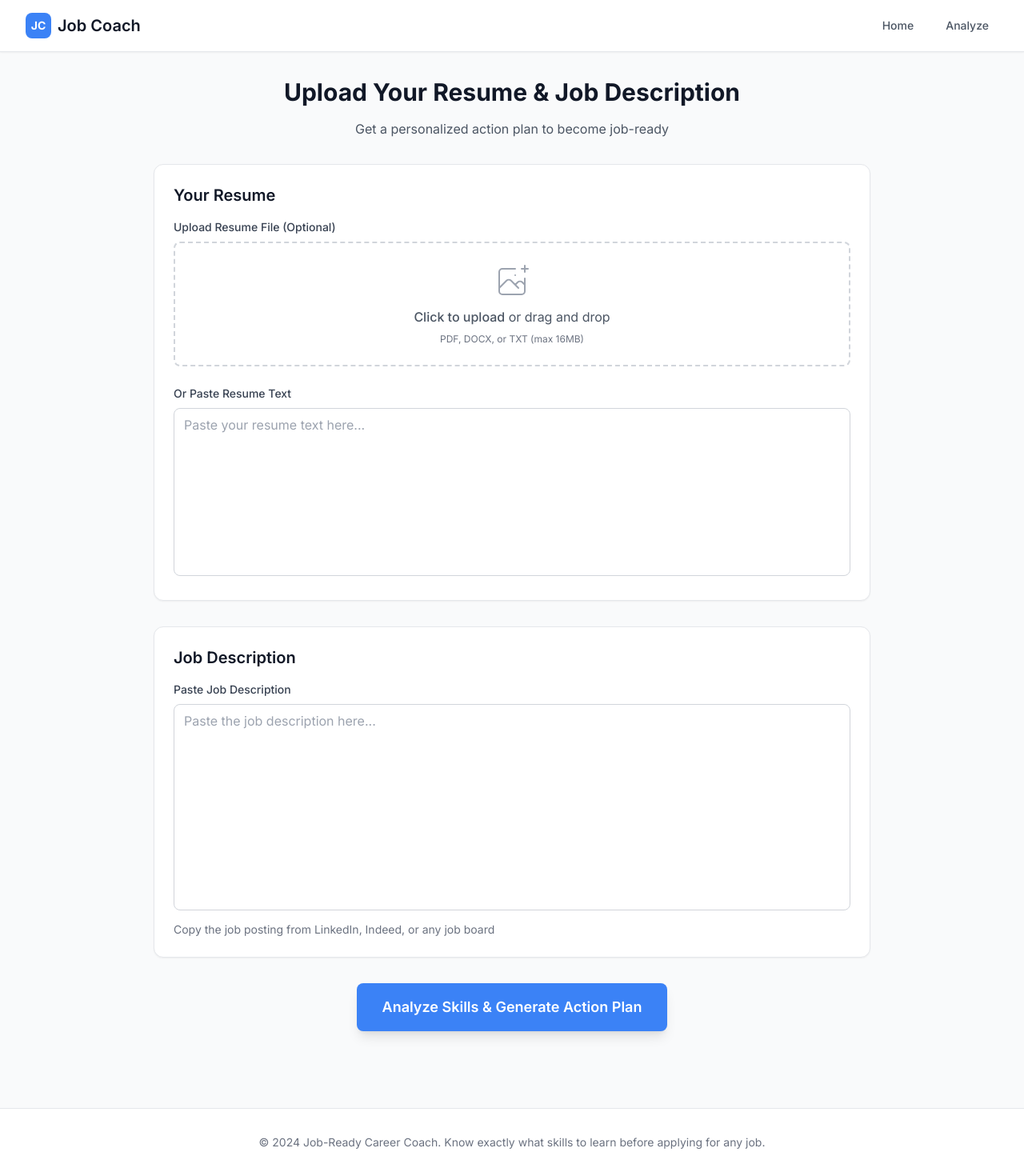
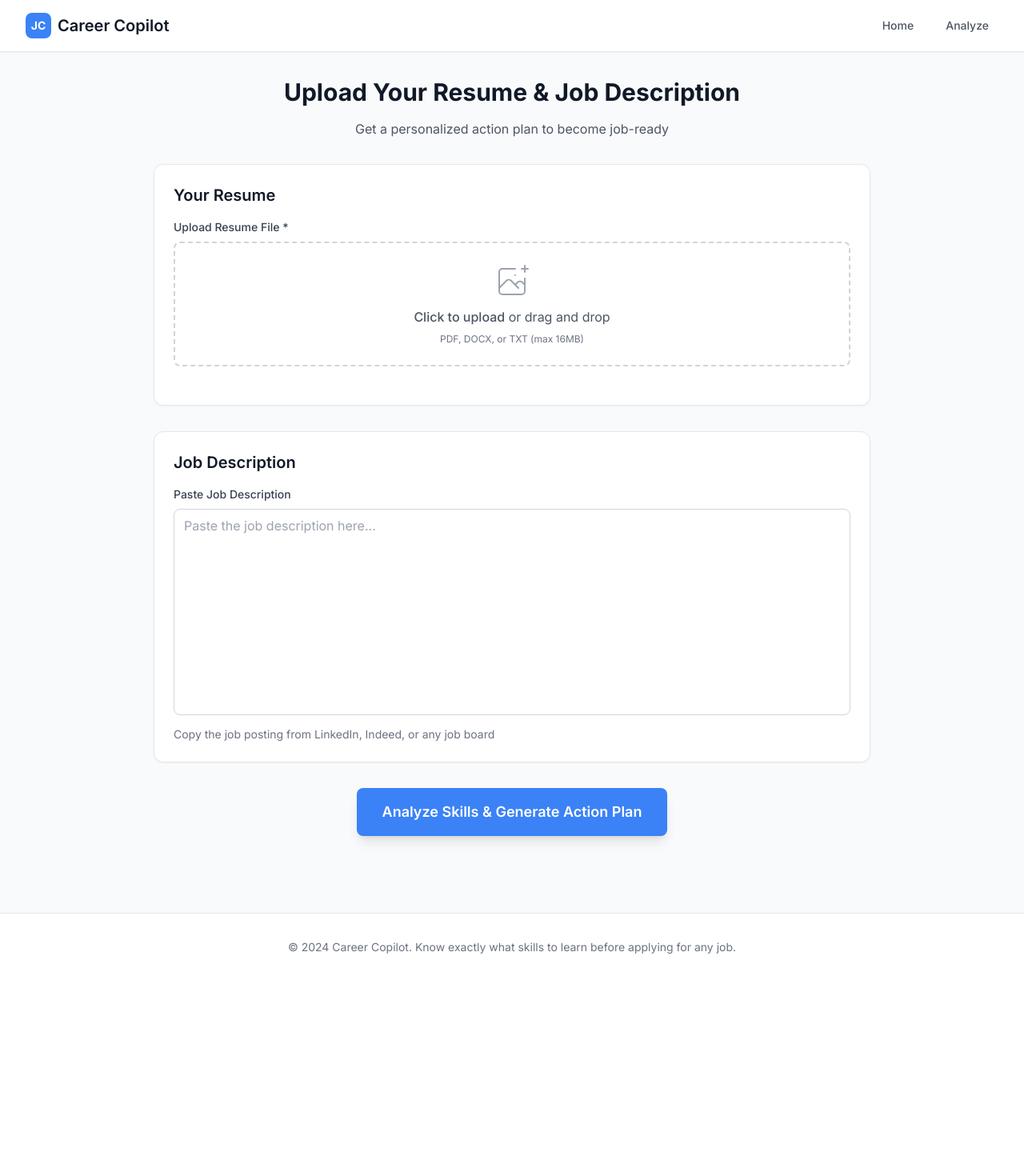
Before and after one commit to whenkunda-blip/c-coach, a Flask app: page /upload in a window 1280 px wide. Shown: the whole page at 80% size. After the commit the page ends 1192 px from the top, so only its background shows below. Run offline with Flask 3, Linux system fonts and the light colour scheme; some libraries are stand-ins or nearby versions.

Commit message:
Rebrand to Career Copilot and simplify resume input - Remove manual resume text input, require file upload only - Update app name throughout all templates and files - Clean up upload form for better UX

```diff
--- a/job_coach_mvp/app.py
+++ b/job_coach_mvp/app.py
@@ -76,16 +76,18 @@ def upload():
                     flash('Invalid file type for resume. Please upload PDF, DOCX, or TXT.', 'error')
                     return redirect(request.url)
 
-        # Handle resume text input
-        if not resume_text and request.form.get('resume_text'):
-            resume_text = TextProcessor.clean_text(request.form.get('resume_text'))
+
 
         # Handle job description
         if request.form.get('job_description'):
             job_description = TextProcessor.clean_text(request.form.get('job_description'))
 
-        if not resume_text or not job_description:
-            flash('Please provide both resume and job description.', 'error')
+        if not resume_text:
+            flash('Please upload a resume file.', 'error')
+            return redirect(request.url)
+
+        if not job_description:
+            flash('Please provide a job description.', 'error')
             return redirect(request.url)
 
         # Perform skill analysis
--- a/job_coach_mvp/demo.py
+++ b/job_coach_mvp/demo.py
@@ -1,6 +1,6 @@
 #!/usr/bin/env python3
 """
-Demo script for Job Coach MVP
+Demo script for Career Copilot MVP
 Shows the skill extraction and gap analysis functionality
 """
 
--- a/job_coach_mvp/static/css/style.css
+++ b/job_coach_mvp/static/css/style.css
@@ -1,4 +1,4 @@
-/* Custom styles for Job Coach */
+/* Custom styles for Career Copilot */
 
 /* Smooth transitions */
 * {
--- a/job_coach_mvp/static/js/main.js
+++ b/job_coach_mvp/static/js/main.js
@@ -1,4 +1,4 @@
-// Main JavaScript for Job Coach
+// Main JavaScript for Career Copilot
 
 document.addEventListener('DOMContentLoaded', function() {
     // Initialize all interactive elements
--- a/job_coach_mvp/templates/action_plan.html
+++ b/job_coach_mvp/templates/action_plan.html
@@ -1,6 +1,6 @@
 {% extends "base.html" %}
 
-{% block title %}Action Plan - Job Coach{% endblock %}
+{% block title %}Action Plan - Career Copilot{% endblock %}
 
 {% block content %}
 <div class="max-w-6xl mx-auto">
--- a/job_coach_mvp/templates/analysis.html
+++ b/job_coach_mvp/templates/analysis.html
@@ -1,6 +1,6 @@
 {% extends "base.html" %}
 
-{% block title %}Skill Analysis - Job Coach{% endblock %}
+{% block title %}Skill Analysis - Career Copilot{% endblock %}
 
 {% block content %}
 <div class="max-w-6xl mx-auto">
--- a/job_coach_mvp/templates/base.html
+++ b/job_coach_mvp/templates/base.html
@@ -3,7 +3,7 @@
 <head>
     <meta charset="UTF-8">
     <meta name="viewport" content="width=device-width, initial-scale=1.0">
-    <title>{% block title %}Job-Ready Career Coach{% endblock %}</title>
+    <title>{% block title %}Career Copilot{% endblock %}</title>
 
     <!-- Tailwind CSS -->
     <script src="https://cdn.tailwindcss.com"></script>
@@ -42,7 +42,7 @@
                         <div class="w-8 h-8 bg-primary rounded-lg flex items-center justify-center">
                             <span class="text-white font-bold text-sm">JC</span>
                         </div>
-                        <span class="text-xl font-semibold text-gray-900">Job Coach</span>
+                        <span class="text-xl font-semibold text-gray-900">Career Copilot</span>
                     </a>
                 </div>
                 <div class="flex items-center space-x-4">
@@ -75,7 +75,7 @@
     <footer class="bg-white border-t border-gray-200 mt-16">
         <div class="max-w-7xl mx-auto px-4 sm:px-6 lg:px-8 py-8">
             <div class="text-center text-gray-500 text-sm">
-                <p>&copy; 2024 Job-Ready Career Coach. Know exactly what skills to learn before applying for any job.</p>
+                <p>&copy; 2024 Career Copilot. Know exactly what skills to learn before applying for any job.</p>
             </div>
         </div>
     </footer>
--- a/job_coach_mvp/templates/home.html
+++ b/job_coach_mvp/templates/home.html
@@ -1,6 +1,6 @@
 {% extends "base.html" %}
 
-{% block title %}Job-Ready Career Coach - Get Personalized Action Plans{% endblock %}
+{% block title %}Career Copilot - Get Personalized Action Plans{% endblock %}
 
 {% block content %}
 <div class="text-center">
@@ -37,7 +37,7 @@
                     <span class="text-white font-bold text-xl">1</span>
                 </div>
                 <h3 class="font-semibold text-gray-900 mb-2">Upload Resume</h3>
-                <p class="text-gray-600 text-sm">Drag your resume PDF here or paste text</p>
+                <p class="text-gray-600 text-sm">Drag your resume PDF here</p>
             </div>
 
             <div class="text-center">
@@ -76,7 +76,7 @@
 
     <!-- Value Proposition -->
     <div class="bg-white rounded-2xl shadow-lg p-8 mb-16">
-        <h2 class="text-2xl font-bold text-gray-900 mb-6">Why Job Coach?</h2>
+        <h2 class="text-2xl font-bold text-gray-900 mb-6">Why Career Copilot?</h2>
 
         <div class="grid md:grid-cols-3 gap-8">
             <div class="text-center">
--- a/job_coach_mvp/templates/upload.html
+++ b/job_coach_mvp/templates/upload.html
@@ -1,6 +1,6 @@
 {% extends "base.html" %}
 
-{% block title %}Upload Resume & Job Description - Job Coach{% endblock %}
+{% block title %}Upload Resume & Job Description - Career Copilot{% endblock %}
 
 {% block content %}
 <div class="max-w-4xl mx-auto">
@@ -16,7 +16,7 @@
 
             <!-- File Upload -->
             <div class="mb-6">
-                <label class="block text-sm font-medium text-gray-700 mb-2">Upload Resume File (Optional)</label>
+                <label class="block text-sm font-medium text-gray-700 mb-2">Upload Resume File *</label>
                 <div class="border-2 border-dashed border-gray-300 rounded-lg p-6 text-center hover:border-primary transition-colors duration-200"
                      id="drop-zone">
                     <div class="space-y-2">
@@ -34,15 +34,7 @@
                 <div id="file-info" class="mt-2 text-sm text-gray-600 hidden"></div>
             </div>
 
-            <!-- Text Input -->
-            <div>
-                <label for="resume_text" class="block text-sm font-medium text-gray-700 mb-2">
-                    Or Paste Resume Text
-                </label>
-                <textarea id="resume_text" name="resume_text" rows="8"
-                          class="w-full px-3 py-2 border border-gray-300 rounded-lg focus:ring-2 focus:ring-primary focus:border-primary resize-none"
-                          placeholder="Paste your resume text here..."></textarea>
-            </div>
+
         </div>
 
         <!-- Job Description Section -->
```
Also changed, not shown: job_coach_mvp/test_job.txt (added, +23 -0 lines), job_coach_mvp/test_resume.txt (added, +21 -0 lines), job_coach_mvp/README.md, 1 other file.
